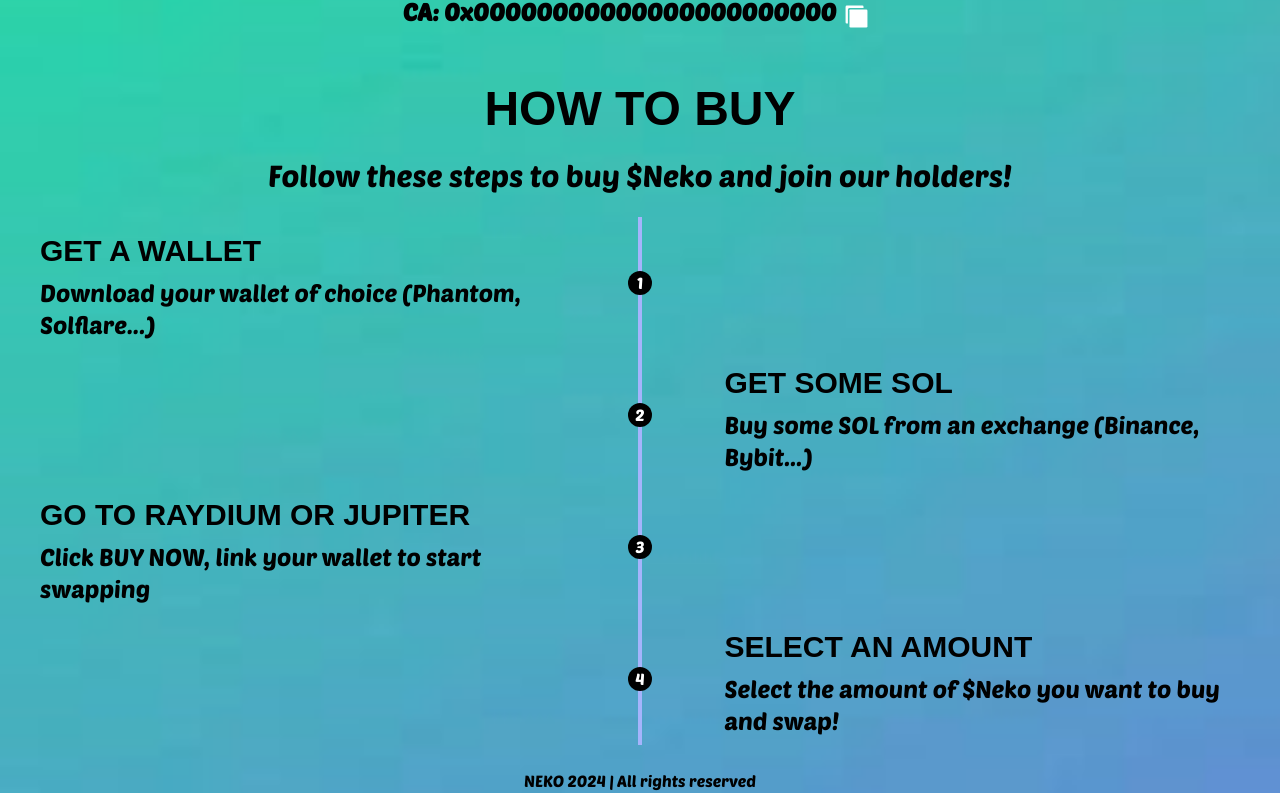
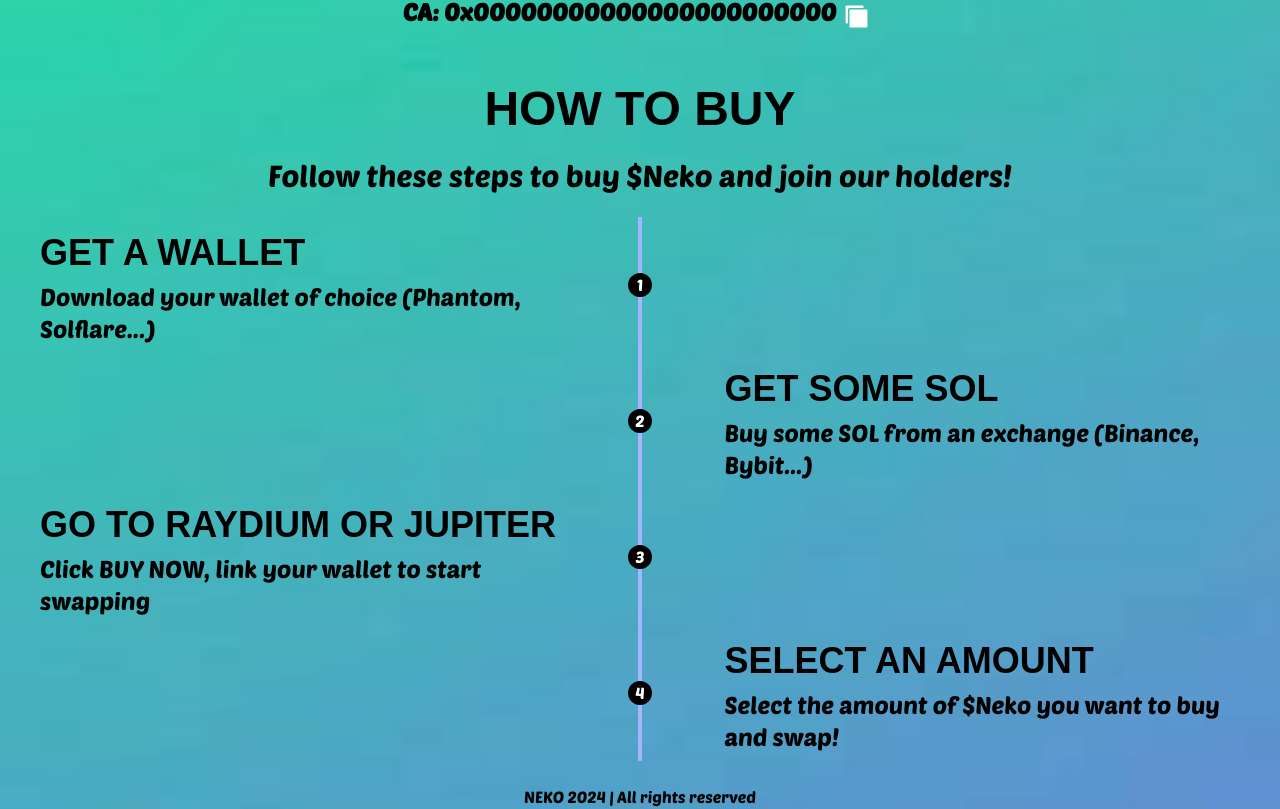
Before and after one commit to Ghravitee/nekolana, a Next.js app: page / in a window 1280 px wide. Shown: the part 970-1779 px from the top of the page. Built offline with nearby package versions, Linux system fonts and the light colour scheme; a web font is replaced by a local one.

Commit message:
change fontsize

```diff
--- a/app/components/Info.jsx
+++ b/app/components/Info.jsx
@@ -57,7 +57,7 @@ const Info = () => {
       {/* Stack 1 */}
         <div class="col-span-4 w-full h-full ">
             <div class="w-full h-full p-2 md:pl-4">
-                <h1 class="text-3xl font-semibold py-2 londrina">GET A WALLET</h1>
+                <h1 class="text-4xl font-semibold py-2 londrina">GET A WALLET</h1>
                 <p class="text-2xl">Download your wallet of choice (Phantom, Solflare...)</p>
             </div>
         </div>
@@ -76,7 +76,7 @@ const Info = () => {
         </div>
         <div class="col-span-4 w-full h-full ">
             <div class="w-full h-full p-2 md:pl-4">
-                <h1 class="text-3xl font-semibold py-2 londrina">GET SOME SOL</h1>
+                <h1 class="text-4xl font-semibold py-2 londrina">GET SOME SOL</h1>
                 <p class="text-2xl protest">Buy some SOL from an exchange (Binance, Bybit...)</p>
             </div>
         </div>
@@ -84,7 +84,7 @@ const Info = () => {
         {/* Stack 3 */}
         <div class="col-span-4 w-full h-full ">
             <div class="w-full h-full p-2 md:pl-4">
-                <h1 class="text-3xl font-semibold py-2 londrina">GO TO RAYDIUM OR JUPITER</h1>
+                <h1 class="text-4xl font-semibold py-2 londrina">GO TO RAYDIUM OR JUPITER</h1>
                 <p class="text-2xl protest">Click BUY NOW, link your wallet to start swapping</p>
             </div>
         </div>
@@ -103,7 +103,7 @@ const Info = () => {
         </div>
         <div class="col-span-4 w-full h-full ">
             <div class="w-full h-full p-2 md:pl-4">
-                <h1 class="text-3xl font-semibold py-2 londrina">SELECT AN AMOUNT</h1>
+                <h1 class="text-4xl font-semibold py-2 londrina">SELECT AN AMOUNT</h1>
                 <p class="text-2xl protest">Select the amount of $Neko you want to buy and swap!</p>
             </div>
         </div>
```
